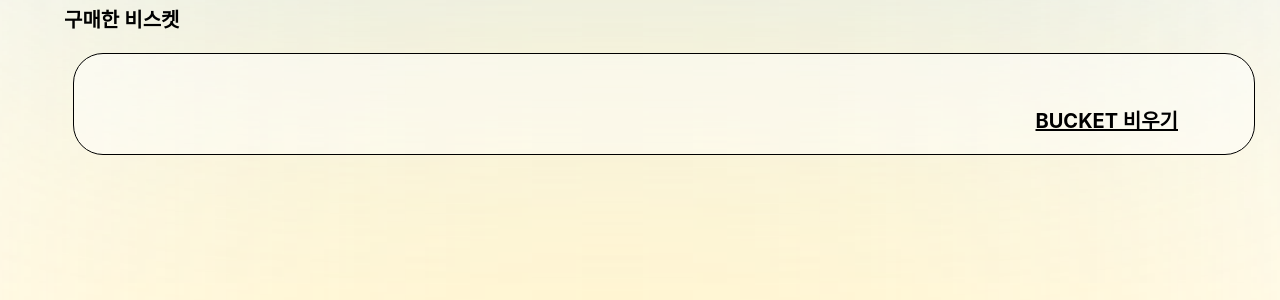
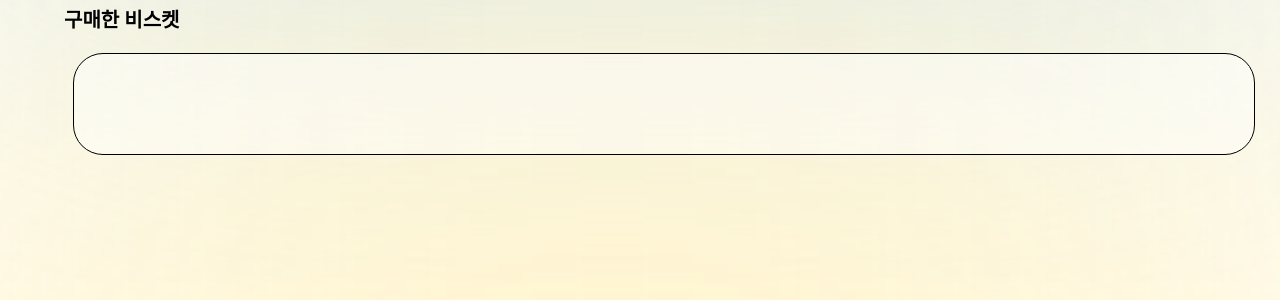
Before and after one commit to s0obang/busket, a Django app: page /buket/buy/ in a window 1280 px wide; the page is wider, and only the part inside the window is pictured. Shown: the part 1307-1607 px from the top of that part. Run offline with Django 5.2, Linux system fonts and the light colour scheme; the visitor is signed in with stand-in values (Sample User, id 1); data that the repository does not hold is empty; some libraries are stand-ins or nearby versions; some web fonts are replaced.

Commit message:
#7비스켓 구매 수정

```diff
--- a/buket/templates/buy.html
+++ b/buket/templates/buy.html
@@ -52,14 +52,14 @@
         <div class="wrap">
             {% for buket in buketsBuy %}
             <div class="busket">
-                <input type="checkbox" name="" id="">
+
                 <img src="{{ buket.Image.url }}" alt="busket{{ forloop.counter }}" id="popupA"
                     onclick="openPopup('{{ buket.busketName }}', '{{ buket.busketPrice }}','{{ buket.busketShop }}','{{ buket.busketShopUrl }}','{{ buket.busketCategory }}')">
                 <div class="item-name">{{ buket.busketName }}</div>
             </div>
             {% endfor %}
         </div>
-        <button class="delete">BUCKET 비우기</button>
+
     </div>
 </div>
 {% else %}
```
